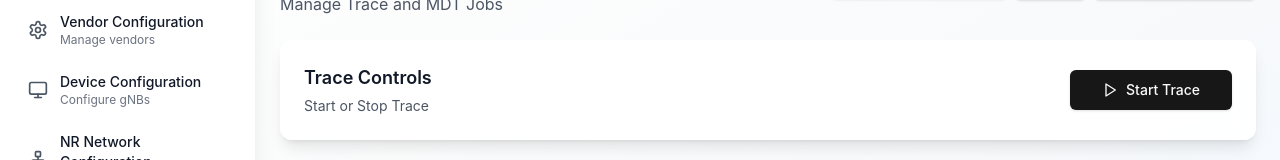
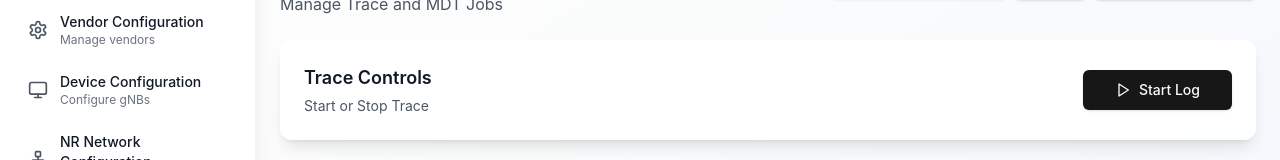
Before and after one commit to Muthu-98/TruSMO, a React (Create React App) app in the folder frontend/: page /Trace in a window 1280 px wide. Shown: the part 140-300 px from the top of the page. Built offline with nearby package versions, Linux system fonts and the light colour scheme.

Commit message:
Updated Trace file

```diff
--- a/frontend/src/pages/Trace.jsx
+++ b/frontend/src/pages/Trace.jsx
@@ -448,12 +448,12 @@ const Trace = () => {
 									{traceJobs.some(j => !j.isRunning) ? (
 										<>
 											<Play className="h-5 w-5" />
-											Start Trace
+											Start Log
 										</>
 									) : (
 										<>
 											<Square className="h-5 w-5" />
-											Stop Trace
+											Stop Log
 										</>
 									)}
 								</Button>
```
